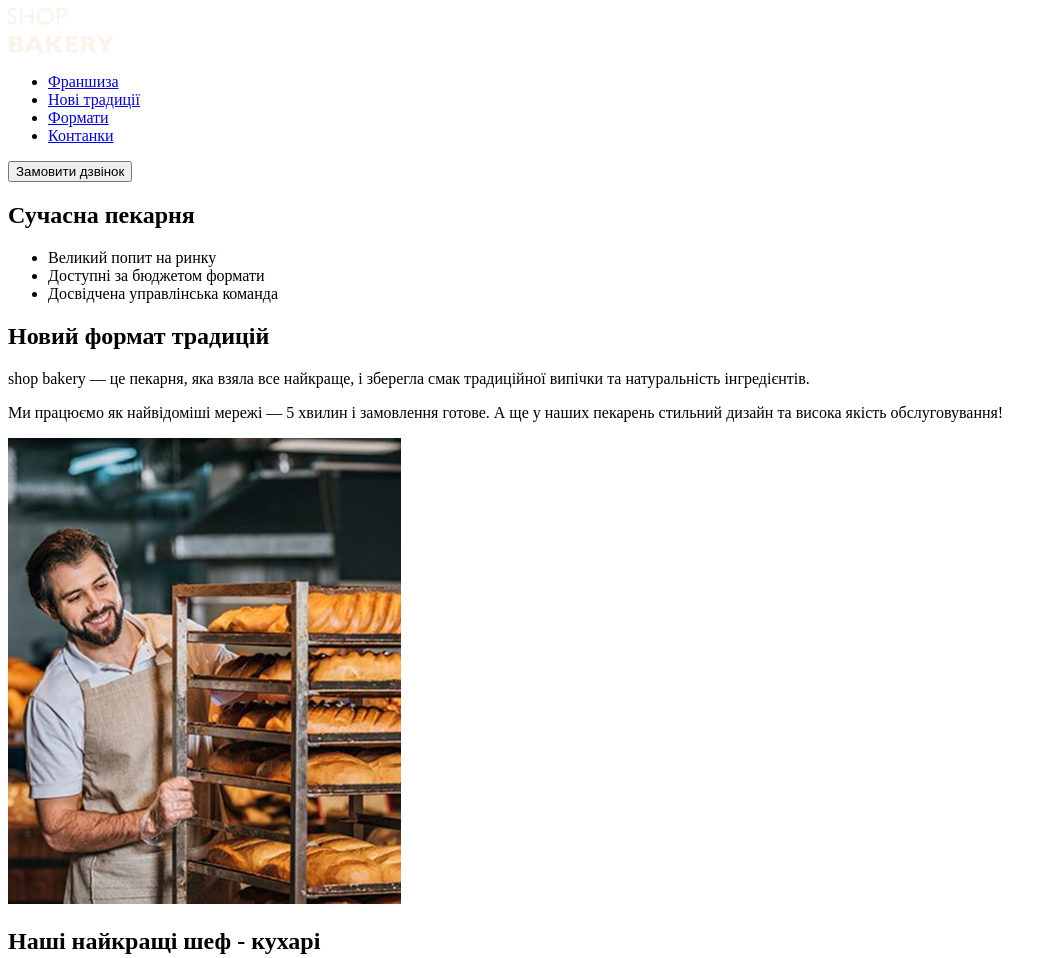
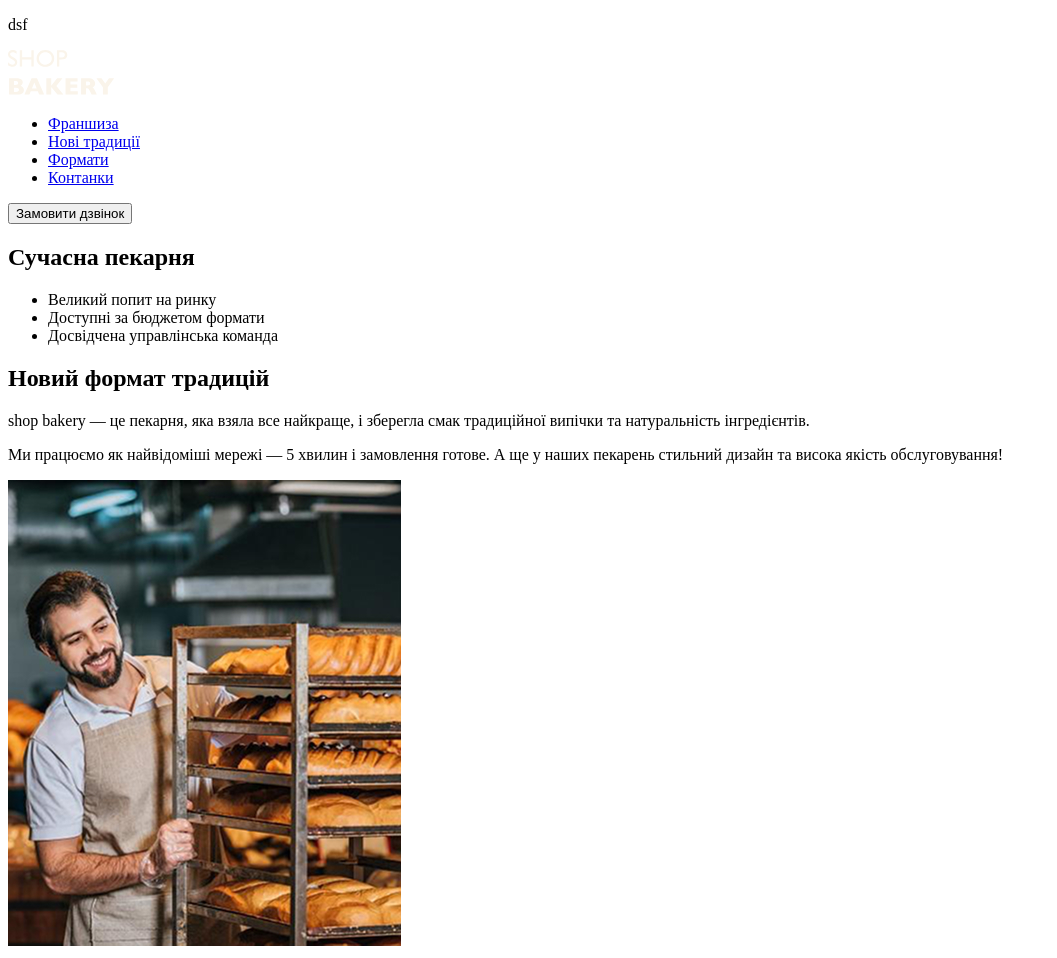
Before and after one commit to Mykolaichik/pekar, a plain HTML site: page index.html in a window 1280 px wide. Shown: the top 958 px of the page, without its empty margins (0-1057 px from the left). Drawn offline with Linux system fonts and the light colour scheme.

Commit message:
Update index.html and add images

```diff
--- a/index.html
+++ b/index.html
@@ -8,6 +8,7 @@
 </head>
 
 <body>
+    <p>dsf</p>
     <header>
         <nav>
             <a href="#"></a>
```
